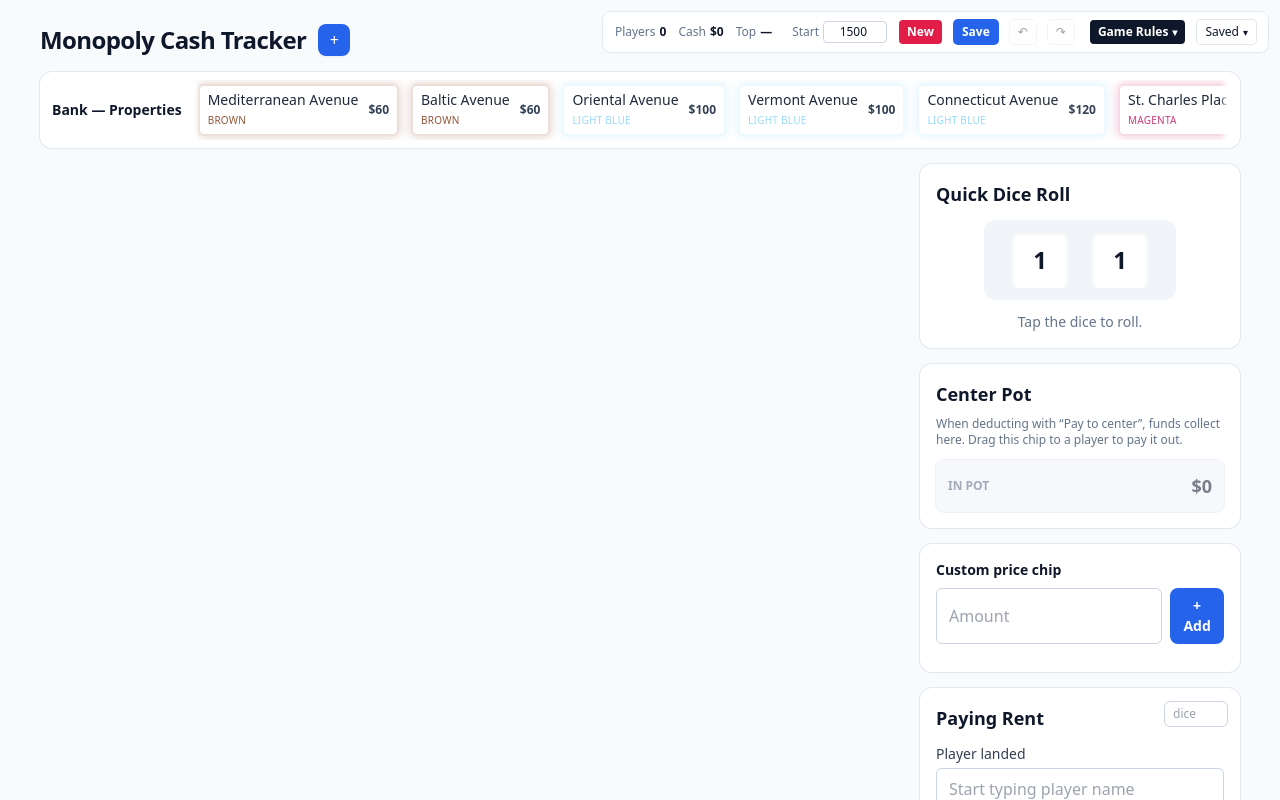
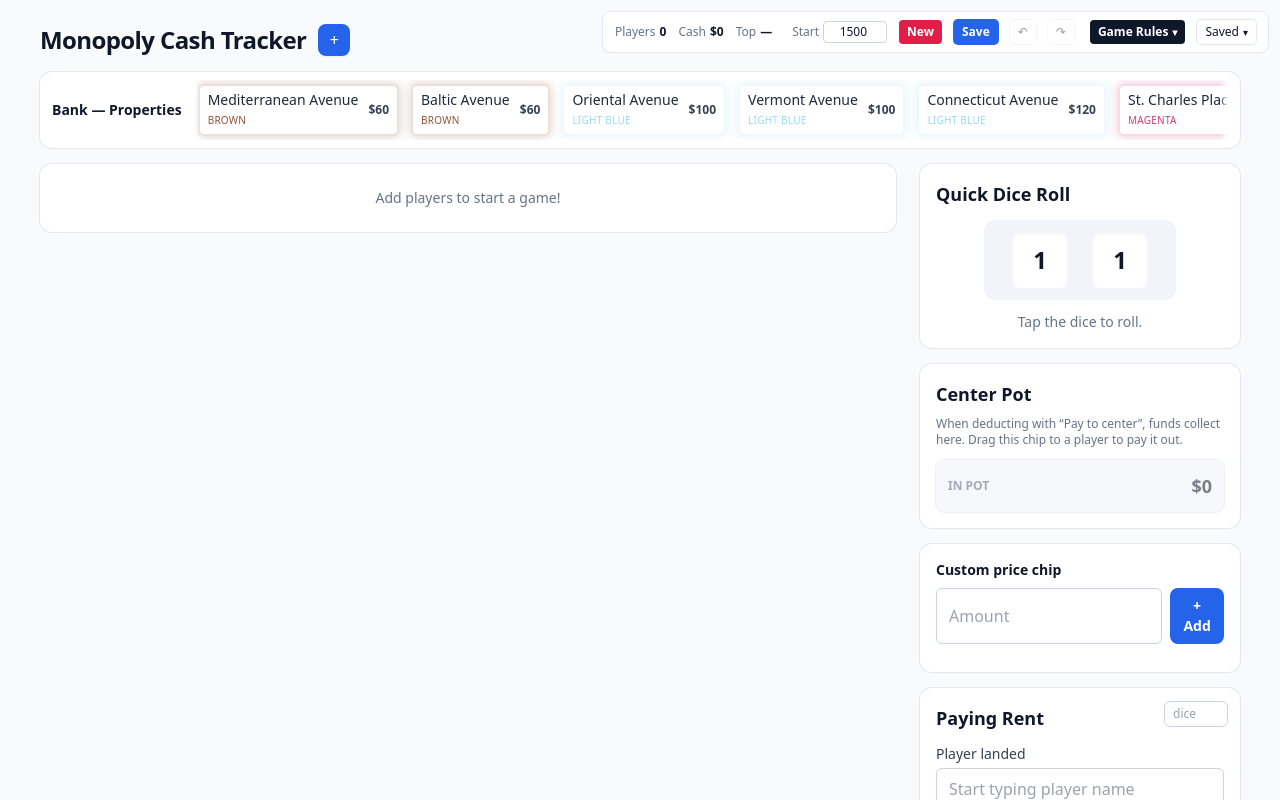
Before and after one commit to skl82/skl82.github.io, a React (Vite) app in the folder monopoly-tracker/: page / in a window 1280 px wide. Shown: the top 800 px of the page. Built offline with nearby package versions, Linux system fonts and the light colour scheme.

Commit message:
Got rid of default 4 players on start

```diff
--- a/monopoly-tracker/src/MonopolyCashTracker.tsx
+++ b/monopoly-tracker/src/MonopolyCashTracker.tsx
@@ -176,17 +176,9 @@
           setTheme(parsed.theme === "dark" ? "dark" : "light");
         }
       } else {
-        const seed = ["Dog", "Car", "Hat", "Thimble"].map((n) => ({
-          id: crypto.randomUUID(),
-          name: n,
-          cash: 1500,
-          properties: [],
-        }));
-        setPlayers(seed);
+        setPlayers([]);
         setStartingCash(1500);
-        setHistory([
-          { id: crypto.randomUUID(), ts: Date.now(), kind: "set-start", amount: 1500, note: "Initial game setup" },
-        ]);
+        setHistory([]);
         const prefersDark = typeof window !== "undefined" && window.matchMedia ? window.matchMedia("(prefers-color-scheme: dark)").matches : false;
         setTheme(prefersDark ? "dark" : "light");
       }
@@ -998,7 +990,12 @@
         <div className="space-y-6 lg:flex lg:items-start lg:gap-6 lg:space-y-0">
           {/* Players (order preserved; draggable to reorder) */}
           <section className="grid flex-1 grid-cols-1 gap-x-4 gap-y-3 md:grid-cols-2">
-            {players.map((p, idx) => (
+            {players.length === 0 ? (
+              <div className="col-span-1 rounded-xl bg-white p-6 text-center text-sm text-slate-500 ring-1 ring-slate-200 md:col-span-2">
+                Add players to start a game!
+              </div>
+            ) : (
+              players.map((p, idx) => (
                 <div
                   key={p.id}
                   draggable
@@ -1029,7 +1026,8 @@
                     COLORS={COLORS}
                   />
                 </div>
-            ))}
+              ))
+            )}
           </section>
 
           {/* Quick Dice + Bank */}
```
Also changed, not shown: 1 other file (tests, documents, lock files or other folders). Lines whose indentation alone changed are shown as unchanged.
